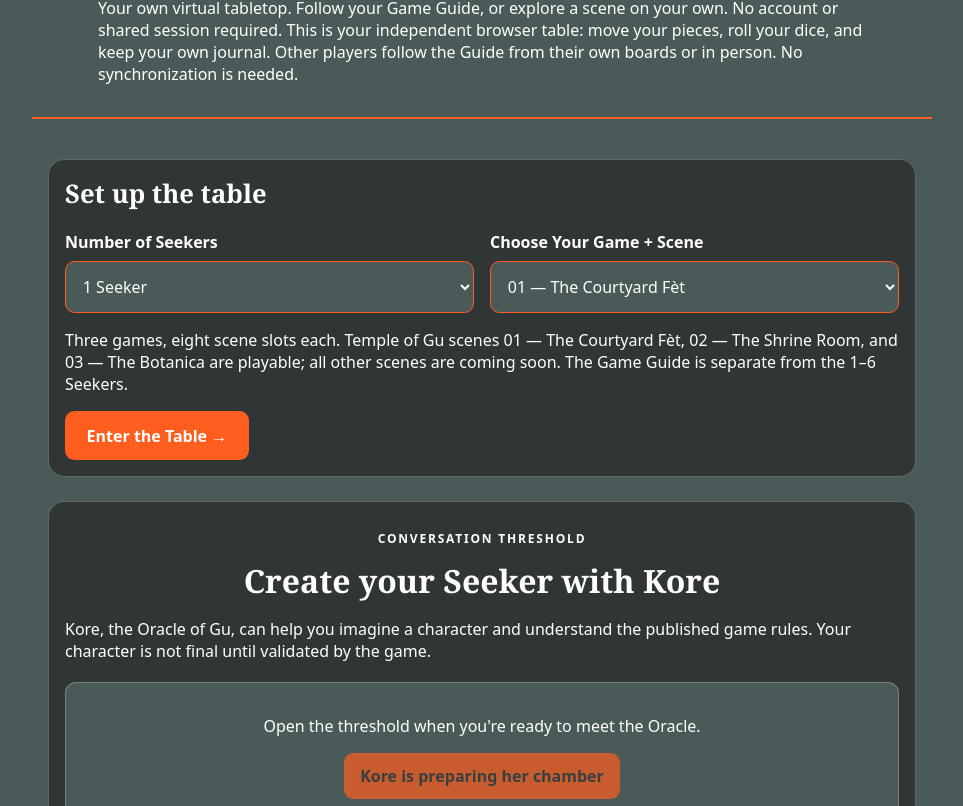
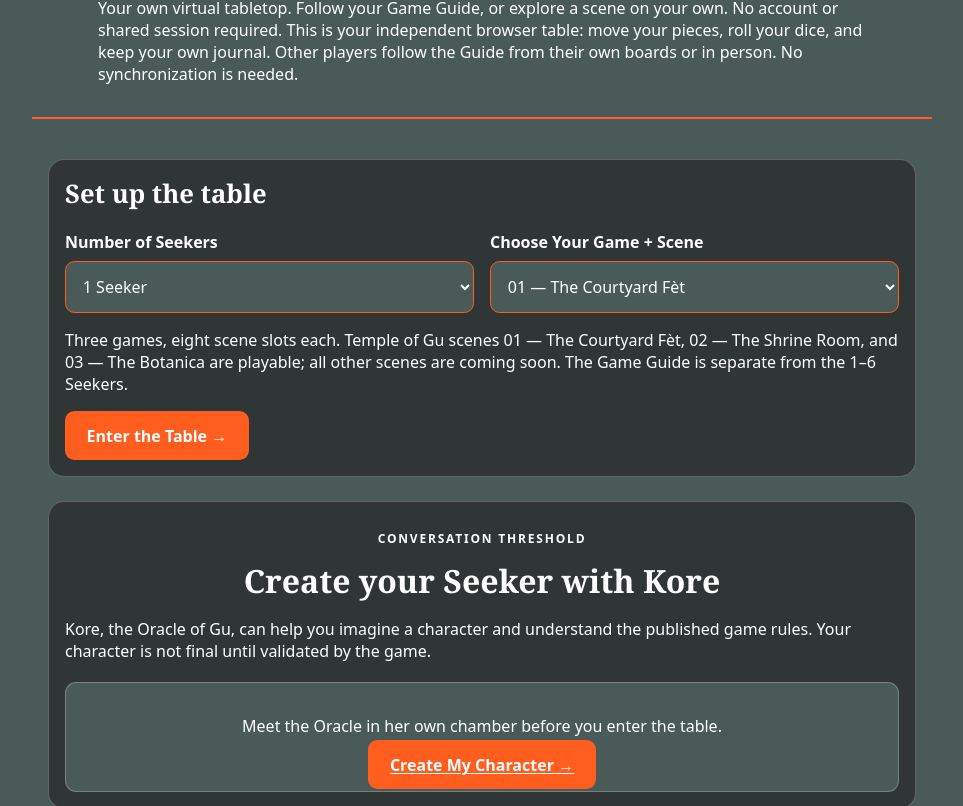
Before and after one commit to philipryandeal/temple-of-gu-rpg, a website: page living-table/index.html in a window 1280 px wide. Shown: the part 146-952 px from the top of the page, without its empty margins (158-1121 px from the left). Drawn offline with Linux system fonts and the light colour scheme.

Commit message:
Add dedicated Kore route and homepage character button

```diff
--- a/living-table/index.html
+++ b/living-table/index.html
@@ -67,7 +67,7 @@
  <p class="kore-kicker">CONVERSATION THRESHOLD</p>
  <h2 id="kore-title">Create your Seeker with Kore</h2>
  <p class="align-left">Kore, the Oracle of Gu, can help you imagine a character and understand the published game rules. Your character is not final until validated by the game.</p>
- <div class="kore-gate"><p>Open the threshold when you're ready to meet the Oracle.</p><button type="button" disabled aria-describedby="kore-status">Kore is preparing her chamber</button><p id="kore-status" role="status">Coming soon · Kore's independent character-creation service will open here when its deployment and API are reviewed.</p></div>
+ <div class="kore-gate"><p>Meet the Oracle in her own chamber before you enter the table.</p><a class="enter-button kore-entry" href="/kore">Create My Character →</a></div>
 </section>
 <section class="panel creative-threshold" aria-labelledby="creative-title">
  <p class="kore-kicker">THE CREATIVE WORKSHOP</p>
```
